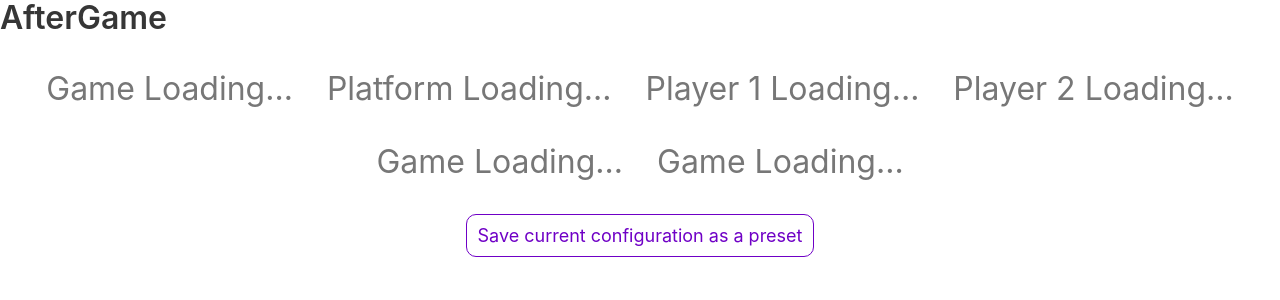
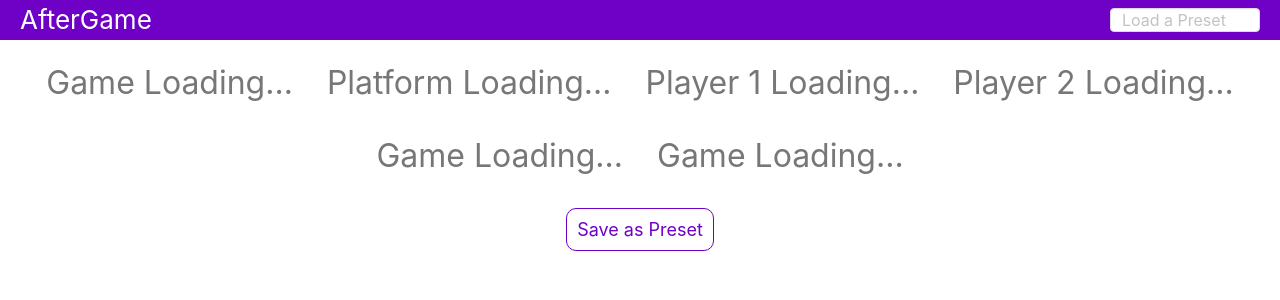
Before and after one commit to NicholasMy/AfterGame, a Flask app: page / in a window 1280 px wide. Shown: the top 300 px of the page. Run offline with Flask 2, Linux system fonts and the light colour scheme.

Commit message:
Add functionality to load presets

```diff
--- a/app.py
+++ b/app.py
@@ -32,6 +32,13 @@ def readConfig(filename: str):
         config = json.load(f)
 
 
+# Set the value for one of the selectables. A selectable might be "game" while the option could be "Burnout Paradise"
+def set_selectable_option(selectable: str, option: str):
+    print("Set selectable {}, {}".format(selectable, option))
+    config["selectables"][selectable]["value"] = option
+
+
+# Update the currently selected item for a selectable category
 def add_selectable_option(category: str, new_option: str):
     print("Add selectable option {}, {}".format(category, new_option))
     # Look up which options list this should be inserted into
@@ -50,10 +57,17 @@ def add_preset(barcode: str, preset: str):
     config["presets"][barcode] = parsed_preset
 
 
-# Set the value for one of the selectables. A selectable might be "game" while the option could be "Burnout Paradise"
-def set_selectable_option(selectable: str, option: str):
-    print("Set selectable {}, {}".format(selectable, option))
-    config["selectables"][selectable]["value"] = option
+# Update all relevant selectables to their value from a preset
+def load_preset(barcode: str):
+    print("Load preset {}".format(barcode))
+    this_preset = config["presets"].get(barcode, None)
+    if this_preset is None:
+        # Invalid preset
+        return False
+    for selectable, value in this_preset.items():
+        print(selectable, value)
+        config["selectables"][selectable]["value"] = value
+    return True
 
 
 @app.route('/')
@@ -71,6 +85,8 @@ def handle_message(data):
         set_selectable_option(data["selectable_type"], data["value"])
     elif action == "add_preset":
         add_preset(data["barcode"], data["preset"])
+    elif action == "load_preset":
+        load_preset(data["barcode"])
 
     # Any time the user sends something through the socket, we need to update the config
     writeConfig()
--- a/data.json
+++ b/data.json
@@ -93,7 +93,7 @@
       "suffix": "",
       "add_text": "New Platform",
       "options": "platforms",
-      "value": "Wii"
+      "value": "Xbox 360"
     },
     "player1": {
       "empty_text": "No P1",
@@ -102,7 +102,7 @@
       "suffix": "",
       "add_text": "New Player",
       "options": "players",
-      "value": "Nicholas"
+      "value": "Me"
     },
     "player2": {
       "empty_text": "No P2",
@@ -111,7 +111,7 @@
       "suffix": "",
       "add_text": "New Player",
       "options": "players",
-      "value": "Mario"
+      "value": ""
     }
   }
 }
--- a/static/aftergame.css
+++ b/static/aftergame.css
@@ -94,6 +94,10 @@
     color: var(--primary-color);
 }
 
+.white-text {
+    color: white;
+}
+
 .input:focus, .input:active {
     border-color: var(--primary-color);
     box-shadow: none;
@@ -111,3 +115,34 @@
 .normal-button:hover {
     background-color: var(--hover-color);
 }
+
+button {
+    cursor: pointer;
+}
+
+.topbar {
+    background-color: var(--primary-color);
+    color: white;
+    padding-left: 20px;
+    padding-right: 20px;
+    display: inline-block;
+    width: 100%;
+    height: 40px;
+    font-size: 26px;
+}
+
+.topbarleft {
+    float: left;
+}
+
+.topbarright {
+    float: right;
+    height: 30px;
+    width: 150px;
+    padding-top: 8px;
+    padding-bottom: 8px;
+}
+
+#loadPresetField {
+    height: 24px;
+}
--- a/static/aftergame.js
+++ b/static/aftergame.js
@@ -24,6 +24,8 @@ function recievedFromSocket(json) {
     config = json;
     updatePageFromConfig();
 }
+
+// TODO if the user presses a key while not in a text field, make the load preset field active and put that key in it so we can scan a barcode at any time
 
 // Read from `config` and update any necessary elements
 function updatePageFromConfig() {
@@ -67,7 +69,7 @@ function showSelectionBox(parentElement, selectableName) {
 
     let body = document.getElementById("selectionBoxBody");
     let newBodyHtml = '<p class="control has-icons-left">' +
-        `<input id="searchField" class="input" type="text" placeholder="Search" oninput="updateSearchFilter(this.value, '${selectableName}');">` +
+        `<input id="searchField" class="input" type="text" placeholder="Search" oninput="updateSearchFilter(this.value, '${selectableName}');"/>` +
         '<span class="icon is-small is-left">' +
         '<i class="fas fa-search"></i>' +
         '</span>' +
@@ -141,7 +143,7 @@ function showNewPrestBox() {
     let body = document.getElementById("selectionBoxBody");
     let newBodyHtml = '<p>Scan a barcode to add the following configuration as a preset.</p>';
         newBodyHtml += '<p class="control has-icons-left">' +
-        `<input id="newPresetBarcodeField" class="input" type="text" placeholder="Barcode" onkeyup="inputEnterAction(this.value, addPreset);">` +
+        `<input id="newPresetBarcodeField" class="input" type="text" placeholder="Barcode" onkeyup="inputEnterAction(this.value, addPreset);"/>` +
         '<span class="icon is-small is-left">' +
         '<i class="fas fa-barcode"></i>' +
         '</span>' +
@@ -211,3 +213,14 @@ function addPreset(barcode) {
     };
     sendToSocket(response);
 }
+
+function loadPreset(barcode) {
+    let presetField = document.getElementById("loadPresetField");
+    presetField.value = "";
+    console.log("Load preset ", barcode);
+    let response = {
+        "action": "load_preset",
+        "barcode": barcode,
+    };
+    sendToSocket(response);
+}
--- a/templates/index.html
+++ b/templates/index.html
@@ -13,8 +13,17 @@
 <body>
 {# Main page container #}
 <div class="content">
-    {# TODO Add navbar header #}
-    <h1>AfterGame</h1>
+
+    {# Navbar #}
+    <div class="topbar">
+        <div class="topbarleft">
+            AfterGame
+        </div>
+        <div class="topbarright">
+            <input id="loadPresetField" class="input" type="text" placeholder="Load a Preset"
+                   onkeyup="inputEnterAction(this.value, loadPreset);"/>
+        </div>
+    </div>
 
     {# For detecting clicks off a modal #}
     <div id="invisibleDiv" onclick="hideSelectionBoxListener(event);">
@@ -29,6 +38,8 @@
         </div>
     </div>
 
+    {# Main screen with selectables #}
+
     <div id="selectables" class="tags center-tags">
         {% for selectableName in data.config.selectable_order %}
             <button class="selectable selectable_{{ selectableName }} selectable_disabled"
@@ -40,7 +51,7 @@
     </div>
 
     <div class="has-text-centered">
-        <button class="normal-button" onclick="showNewPrestBox();">Save current configuration as a preset</button>
+        <button class="normal-button" onclick="showNewPrestBox();">Save as Preset</button>
     </div>
 
     {# TODO add footer #}
```
